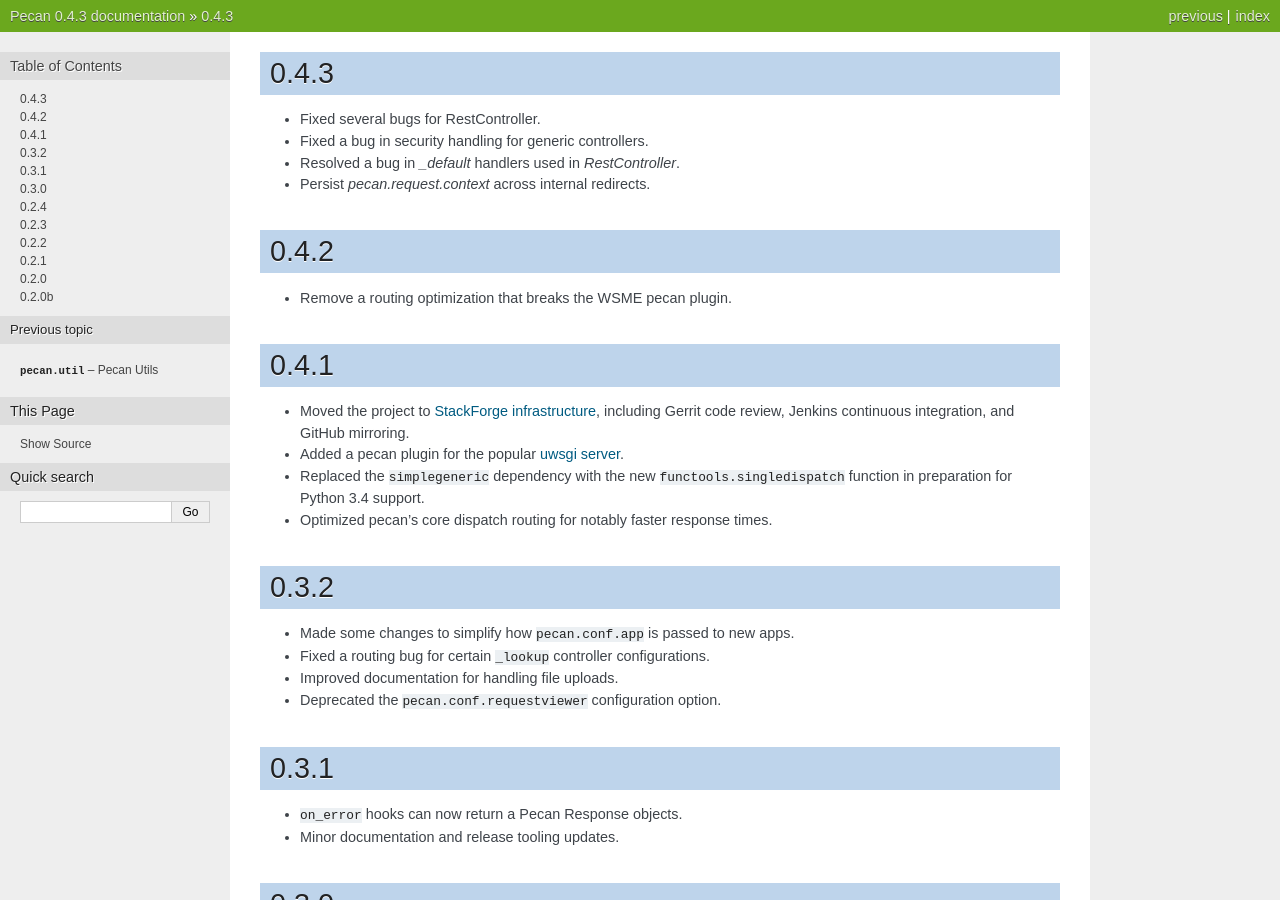
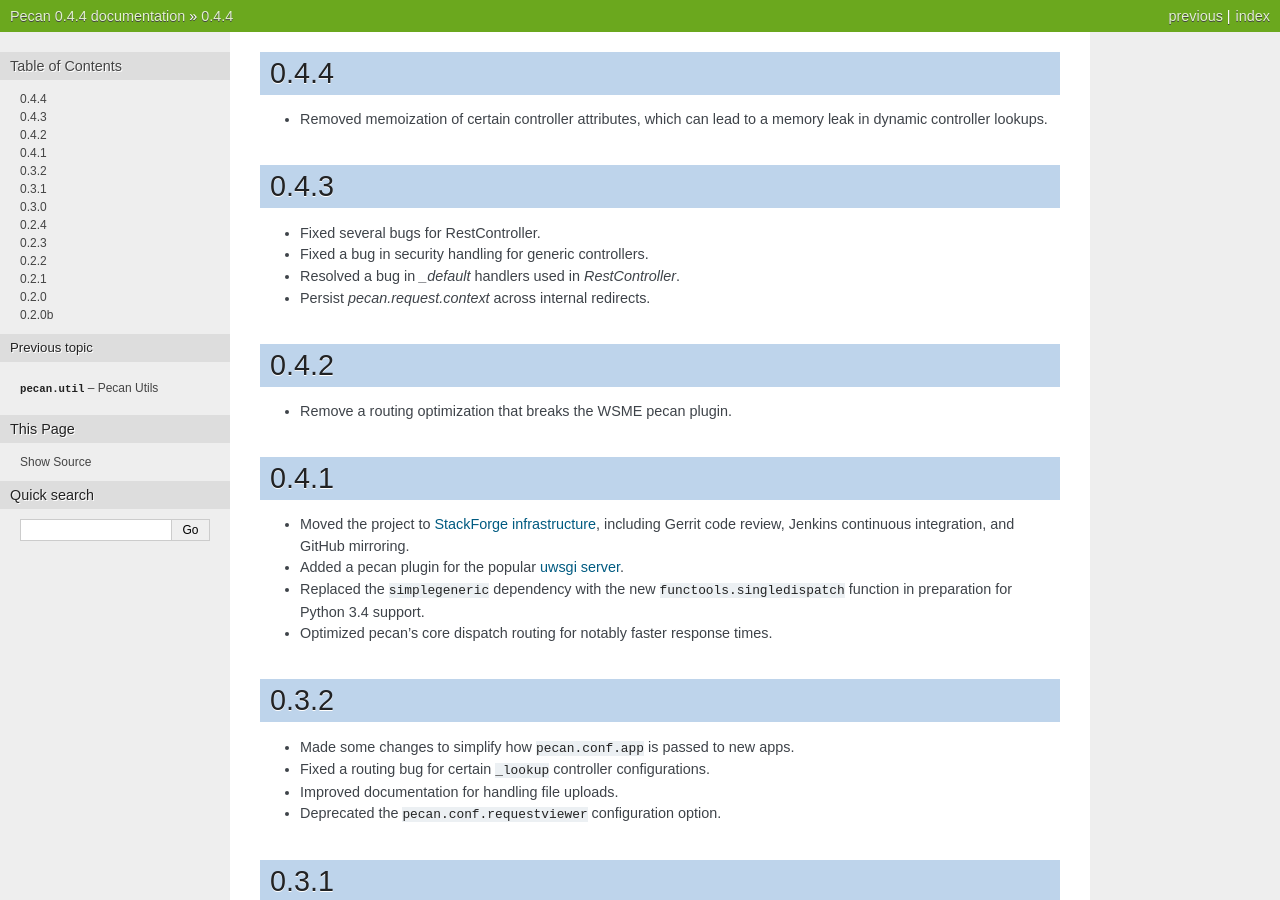
Before and after one commit to stackforge/pecan, a Sphinx documentation site: the page built from docs/source/changes.rst, in a window 1280 px wide and 900 px high. Built offline with Sphinx 7.4.7, drawn with Linux system fonts in a browser that asks for light colours; some of the changed text lies outside the part shown.

Commit message:
Version increment.
Change-Id: Icc610b720c512a633cb8b50db3837364d41be19c

```diff
--- a/docs/source/changes.rst
+++ b/docs/source/changes.rst
@@ -1,3 +1,8 @@
+0.4.4
+=====
+* Removed memoization of certain controller attributes, which can lead to
+  a memory leak in dynamic controller lookups.
+
 0.4.3
 =====
 * Fixed several bugs for RestController.
--- a/setup.py
+++ b/setup.py
@@ -2,7 +2,7 @@
 
 from setuptools import setup, find_packages
 
-version = '0.4.3'
+version = '0.4.4'
 
 #
 # determine requirements
```
